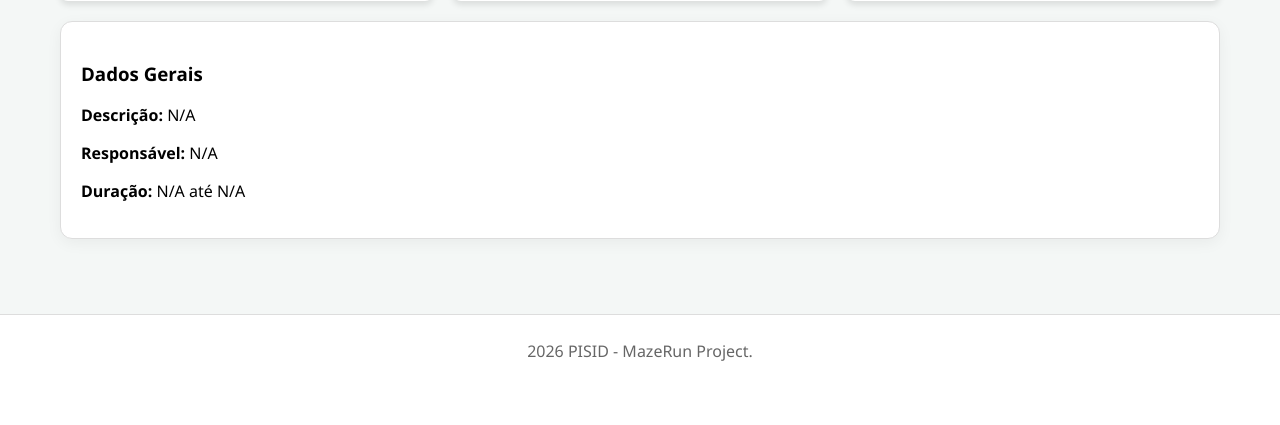
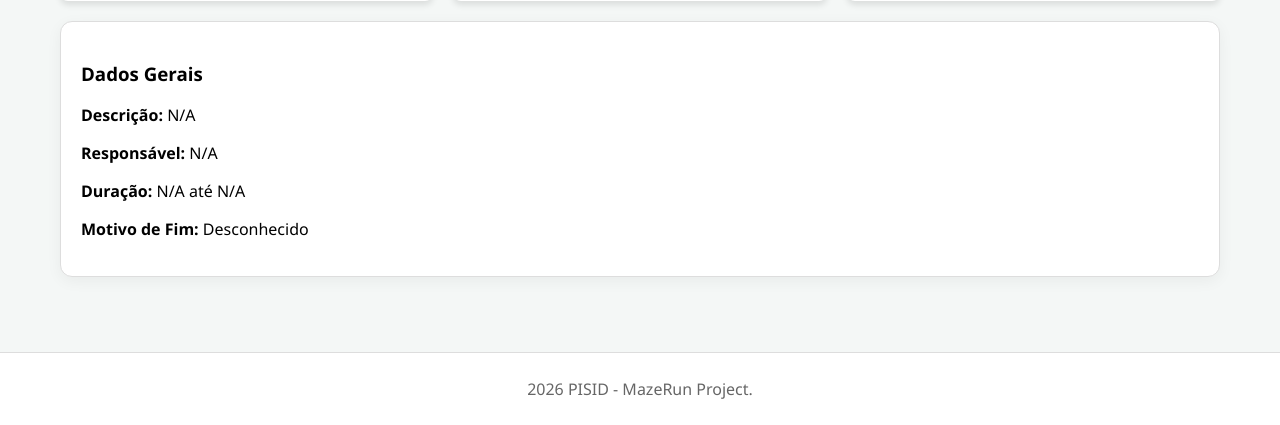
Before and after one commit to felixruama/distributed-iot-monitoring, a PHP site: page /detalhes_historico.php in a window 1280 px wide. Shown: the part 489-914 px from the top of the page. Before the commit the page ends 850 px from the top, so only its background shows below. Run offline with PHP 8.4, Linux system fonts and the light colour scheme; data that the repository does not hold is empty.

Commit message:
formularios atualizados

```diff
--- a/Formulários/interface/detalhes_historico.php
+++ b/Formulários/interface/detalhes_historico.php
@@ -71,6 +71,7 @@ include('includes/header.php');
         <p><strong>Descrição:</strong> <?php echo $dados['Descricao'] ?? 'N/A'; ?></p>
         <p><strong>Responsável:</strong> <?php echo $dados['NomeCriador'] ?? 'N/A'; ?></p>
         <p><strong>Duração:</strong> <?php echo $dados['DataHoraInicio'] ?? 'N/A'; ?> até <?php echo $dados['DataHoraFim'] ?? 'N/A'; ?></p>
+        <p><strong>Motivo de Fim:</strong> <?php echo htmlspecialchars($dados['motivo_fim'] ?? 'Desconhecido'); ?></p>
     </section>
 </div>
 <?php include('includes/footer.php'); ?>
--- a/Formulários/interface/historico.php
+++ b/Formulários/interface/historico.php
@@ -43,6 +43,7 @@ include('includes/header.php');
             <div class="sim-meta" style="margin: 8px 0; color: #666; font-size: 0.9rem;">
                 <span><strong>Criador:</strong> <?php echo htmlspecialchars($registo['NomeCriador'] ?? 'Desconhecido'); ?></span> |
                 <span><strong>Início:</strong> <?php echo $registo['DataHoraInicio'] ?? '---'; ?></span>
+                <span style="color: #b30000;"><strong>Motivo:</strong> <?php echo htmlspecialchars($registo['motivo_fim'] ?? 'Desconhecido'); ?></span>
             </div>
             <span class="badge" style="background-color: #d4edda; color: #155724; padding: 4px 10px; border-radius: 10px; font-size: 0.8rem;">
                 Estado: Terminada
```
